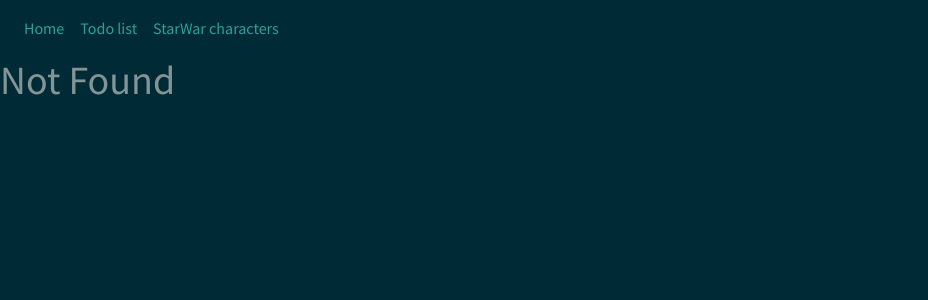
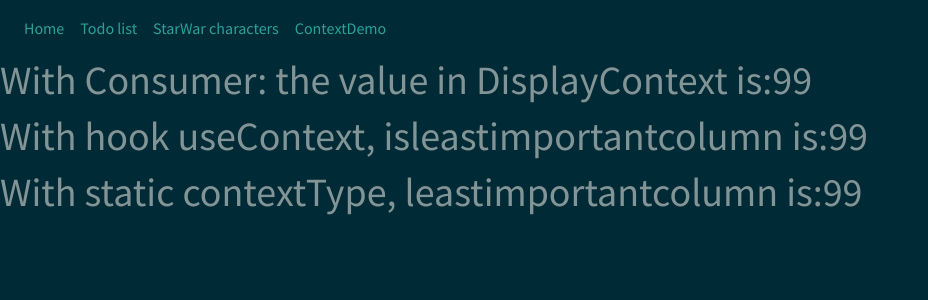
Before and after one commit to teresiagable/my-todo-app, a React (Create React App) app: page /contextdemo in a window 1280 px wide. Before the commit this address had no page. Shown: the top 300 px of the page, without its empty margins (0-928 px from the left). Built offline with nearby package versions, Linux system fonts and the light colour scheme.

Commit message:
efter tisdagens föreläsning

```diff
--- a/src/App.js
+++ b/src/App.js
@@ -6,9 +6,12 @@ import TodoMain from './components/TodoMain';
 import StarWarMain from './components/starwars/StarWarMain';
 import NotFound from './components/NotFound';
 import './App.css';
+import ContextDemo from "./components/ContextDemo";
+import DisplayContext from './context/DisplayContext';
 
 function App() {
   return (
+    <DisplayContext.Provider value={{ leastimportantcolumn: '99' , lightStyle:"bg-light", darkStyle: 'bg-info', colorStyle:"warning"}}>
     <div className='App'>
       <header className='App-header'>
         <Router>
@@ -24,6 +27,9 @@ function App() {
             <Route exact path='/charactermain'>
               <StarWarMain />
             </Route>
+            <Route exact path='/contextdemo'>
+              <ContextDemo />
+            </Route>
             <Route exact path='/'>
               <Home />
             </Route>
@@ -32,6 +38,8 @@ function App() {
         </Router>
       </header>
     </div>
+    </DisplayContext.Provider>
+
   );
 }
 
--- /dev/null
+++ b/src/components/ContextDemo.jsx
@@ -0,0 +1,16 @@
+import React, { Component } from 'react';
+import DisplayContextComponent from './DisplayContextComponent';
+import DisplayuseContext from './DisplayuseContext';
+import DisplayMountContext from './DisplayMountContext';
+
+export default class ContextDemo extends Component {
+  render() {
+    return (
+      <>
+        <DisplayContextComponent />
+        <DisplayuseContext />
+        <DisplayMountContext />
+      </>
+    );
+  }
+}
--- /dev/null
+++ b/src/components/DisplayContextComponent.jsx
@@ -0,0 +1,21 @@
+import React, { Component } from 'react';
+import DisplayContext from '../context/DisplayContext';
+
+export default class DisplayContextComponent extends Component {
+  render() {
+    return (
+      <div>
+        <DisplayContext.Consumer>
+          {(theContext) => {
+            return (
+              <h1>
+                With Consumer: the value in DisplayContext is:
+                {theContext.leastimportantcolumn}
+              </h1>
+            );
+          }}
+        </DisplayContext.Consumer>
+      </div>
+    );
+  }
+}
--- /dev/null
+++ b/src/components/DisplayMountContext.jsx
@@ -0,0 +1,16 @@
+import { findAllByDisplayValue } from '@testing-library/react';
+import React, { Component } from 'react';
+import DisplayContext from '../context/DisplayContext';
+
+export default class DisplayMountContext extends Component {
+  static contextType = DisplayContext;
+
+  render() {
+    return (
+      <h1>
+        With static contextType, leastimportantcolumn is:
+        {this.context.leastimportantcolumn}
+      </h1>
+    );
+  }
+}
--- /dev/null
+++ b/src/components/DisplayuseContext.jsx
@@ -0,0 +1,15 @@
+import React, { useContext } from 'react';
+import DisplayContext from '../context/DisplayContext';
+
+export default function DisplayuseContext() {
+  const theContext = useContext(DisplayContext);
+
+  return (
+    <div>
+      <h1>
+        With hook useContext, isleastimportantcolumn is:
+        {theContext.leastimportantcolumn}
+      </h1>
+    </div>
+  );
+}
--- a/src/components/Home.jsx
+++ b/src/components/Home.jsx
@@ -1,8 +1,9 @@
 import React from 'react';
-
+import DisplayContextComponent from './DisplayContextComponent';
 const Home = (props) => {
   return (
     <div>
+      <DisplayContextComponent />
       <h1>Chas Academy</h1>
       <p className='lead'>Study study study</p>
     </div>
--- a/src/components/Navbar.jsx
+++ b/src/components/Navbar.jsx
@@ -20,6 +20,11 @@ export default function Navbar() {
             StarWar characters
           </Link>
         </li>
+        <li className='nav-item'>
+          <Link className='nav-link' to='/contextdemo'>
+            ContextDemo
+          </Link>
+        </li>
       </ul>
     </nav>
   );
--- a/src/components/TodoMain.jsx
+++ b/src/components/TodoMain.jsx
@@ -3,17 +3,20 @@ import 'react-loader-spinner/dist/loader/css/react-spinner-loader.css';
 import todoService from '../api/todoService';
 import Loader from 'react-loader-spinner';
 import TodoList from './TodoList';
+import { useContext } from 'react';
+import DisplayContext from '../context/DisplayContext';
 
 const TodoMain = (props) => {
   const [currentState, setNewCurrentStateFunction] = useState({
     todos: [],
     loading: true,
   });
+  const theContext = useContext(DisplayContext);
+  const [lightTheme, setLightTheme] = useState(true)
 
   useEffect(() => {
     const fetchData = async () => {
       let todolist = await todoService.getAll();
-      console.log('didmount list', todolist);
       setNewCurrentStateFunction({
         todos: todolist,
         loading: false,
@@ -29,7 +32,6 @@ const TodoMain = (props) => {
   useEffect(() => {
     const fetchData = async () => {
       let todolist = await todoService.getAll();
-      console.log('didmount list', todolist);
       setNewCurrentStateFunction({
         todos: todolist,
         loading: false,
@@ -42,21 +44,11 @@ const TodoMain = (props) => {
     };
   }, []);
 
-  // async componentDidMount() {
-  //   let todolist = await todoService.getAll();
-  //   console.log('todolist', todolist);
-  //   this.setState({
-  //     todos: todolist,
-  //     loading: false,
-  //   });
-  // }
+
 
   const toggleDone = async (e, todo) => {
-    //console.log("togglevalue", todo);
-    //console.log("e", e.target.checked);
 
     let newtodo = { ...todo, done: e.target.checked };
-    //console.log("updated todo item", newtodo);
     let response = await todoService.updateDone(newtodo);
 
     const itemIndex = currentState.todos.findIndex(
@@ -71,11 +63,11 @@ const TodoMain = (props) => {
       loading: false,
     });
   };
-
+  console.log("innan loading",lightTheme)
   return currentState.loading ? (
-    <div>
+    <div >
       <Loader
-        style={{ textAlign: 'center' }}
+        //style={{ textAlign: 'center' }}
         type='Watch'
         color='#d33682'
         height={100}
@@ -83,8 +75,22 @@ const TodoMain = (props) => {
       />
     </div>
   ) : (
+    //{lightTheme? {`theContext.lightStyle`}:{theContext.darkStyle}
+  <div className={lightTheme?theContext.lightStyle:theContext.darkStyle}>
+    <button className={'btn btn-'+ theContext.colorStyle } onClick={()=>{setLightTheme(!lightTheme)}}>Swith backgroundcolor</button>
     <TodoList todolist={currentState.todos} updateDone={toggleDone} />
+    </div>
   );
 };
 
 export default TodoMain;
+
+
+ // async componentDidMount() {
+  //   let todolist = await todoService.getAll();
+  //   console.log('todolist', todolist);
+  //   this.setState({
+  //     todos: todolist,
+  //     loading: false,
+  //   });
+  // }
--- /dev/null
+++ b/src/context/DisplayContext.js
@@ -0,0 +1,8 @@
+import { createContext } from 'react';
+
+const DisplayContext = createContext({
+  leastimportantcolumn: 1000,
+  lightStyle: 'bg-light',
+});
+
+export default DisplayContext;
```
Also changed, not shown: src/App.css.
